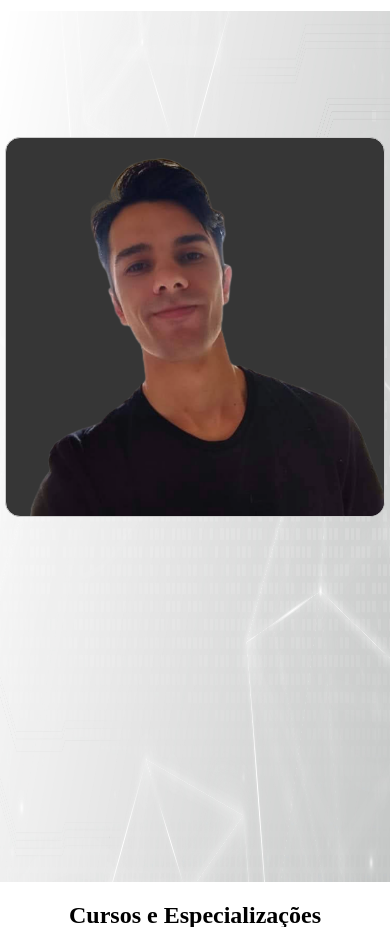
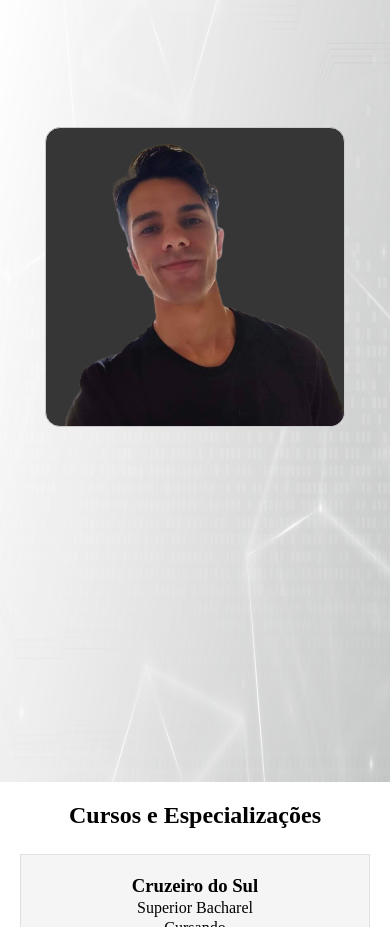
Before and after one commit to CodeWizardMyke/Portifolio-2025, a React (Create React App) app: page / in a window 390 px wide. Shown: the part 2200-3127 px from the top of the page. Built offline with nearby package versions, Linux system fonts and the light colour scheme.

Commit message:
FIX css ajust

```diff
--- a/src/components/_course/TableCourse.css
+++ b/src/components/_course/TableCourse.css
@@ -34,3 +34,9 @@
     border: 1px solid #ccc;
     padding: 5px;
 }
+
+@media screen and (max-width: 500px ) {
+    .table-content{
+        padding: 5px;
+    }
+}
--- a/src/components/about-iframe/AboutIframe.css
+++ b/src/components/about-iframe/AboutIframe.css
@@ -3,7 +3,9 @@
     display: flex;
     align-items: center;
     justify-content: center;
-    height: 500px;
+    height: 400px;
+    margin: auto 0;
+    padding-bottom: 20px;
 }
 
 .content-iframe img{
@@ -19,7 +21,7 @@
         padding: 5px;
     }
     .content-iframe img{
-        max-width: 400px;
+        max-width: 300px;
         width: 100%;
         height: auto;
     }
```
